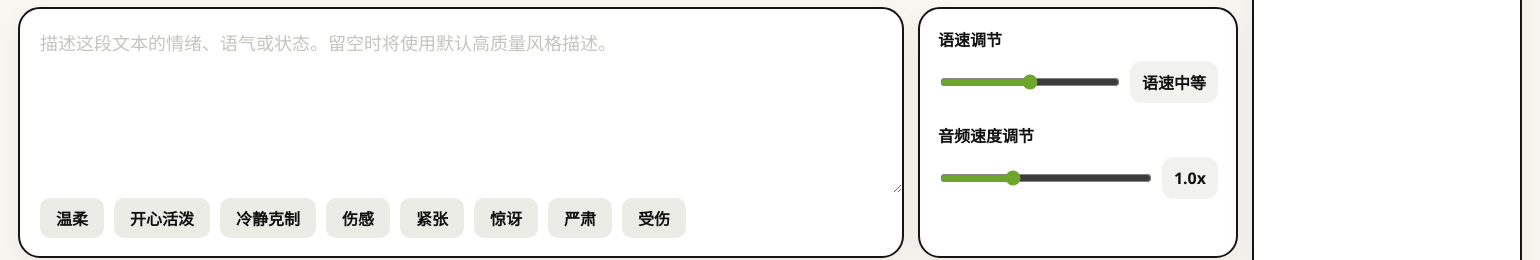
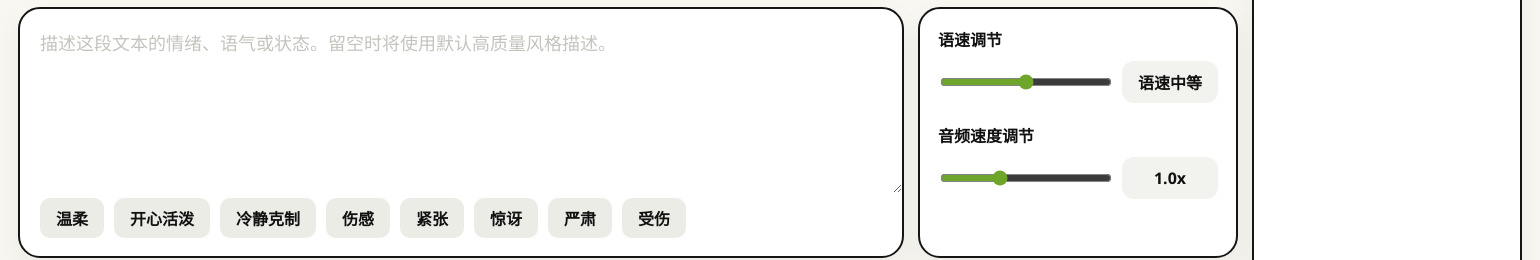
Before and after one commit to XayahTheRebel/TTSStudio, an Electron app: page renderer/index.html in a window 1540 px wide. Shown: the part 502-762 px from the top of the page. Drawn offline with Linux system fonts and the light colour scheme; no server answers.

Commit message:
Align settings slider widths

```diff
--- a/renderer/styles.css
+++ b/renderer/styles.css
@@ -289,7 +289,7 @@
 
 .speed-control {
   display: grid;
-  grid-template-columns: minmax(0, 1fr) auto;
+  grid-template-columns: minmax(0, 1fr) 96px;
   gap: 12px;
   align-items: center;
 }
@@ -300,7 +300,7 @@
 }
 
 .speed-value {
-  min-width: 56px;
+  width: 96px;
   min-height: 42px;
   padding: 0 12px;
   border-radius: 12px;
@@ -309,6 +309,8 @@
   align-items: center;
   justify-content: center;
   font-weight: 700;
+  box-sizing: border-box;
+  text-align: center;
 }
 
 .settings-select {
```
